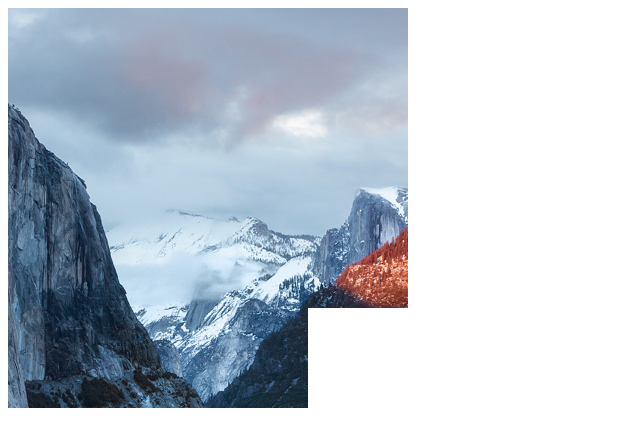
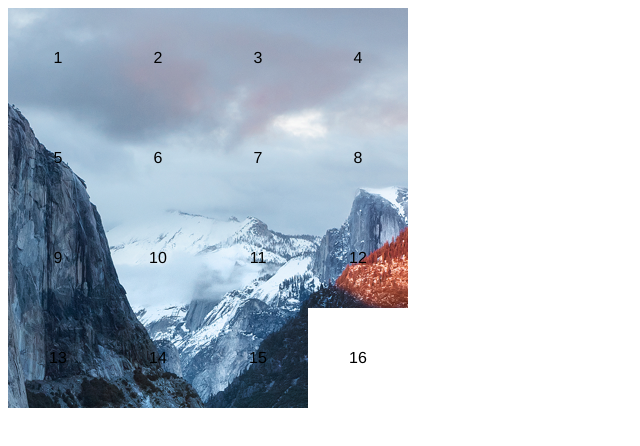
Before and after one commit to kunalbhat/tile-game, a plain HTML site: page index.html in a window 1280 px wide. Shown: the whole page, without its empty margins (0-640 px from the left). Drawn offline with nearby package versions, Linux system fonts and the light colour scheme.

Commit message:
Few css changes to tiles

```diff
--- a/css/style.css
+++ b/css/style.css
@@ -8,18 +8,18 @@ body {
 }
 
 .tile {
-  background-color: #efefef;
+  background-color: #fff;
   background-repeat: no-repeat;
   cursor: pointer;
   display: inline-block;
   height: 100px;
   line-height: 100px;
   text-align: center;
-  text-indent: -999em;
   width: 100px;
 }
 
 .tile.open {
+  background-image: none;
   background-color: #fff;
   cursor: default;
 }
```
